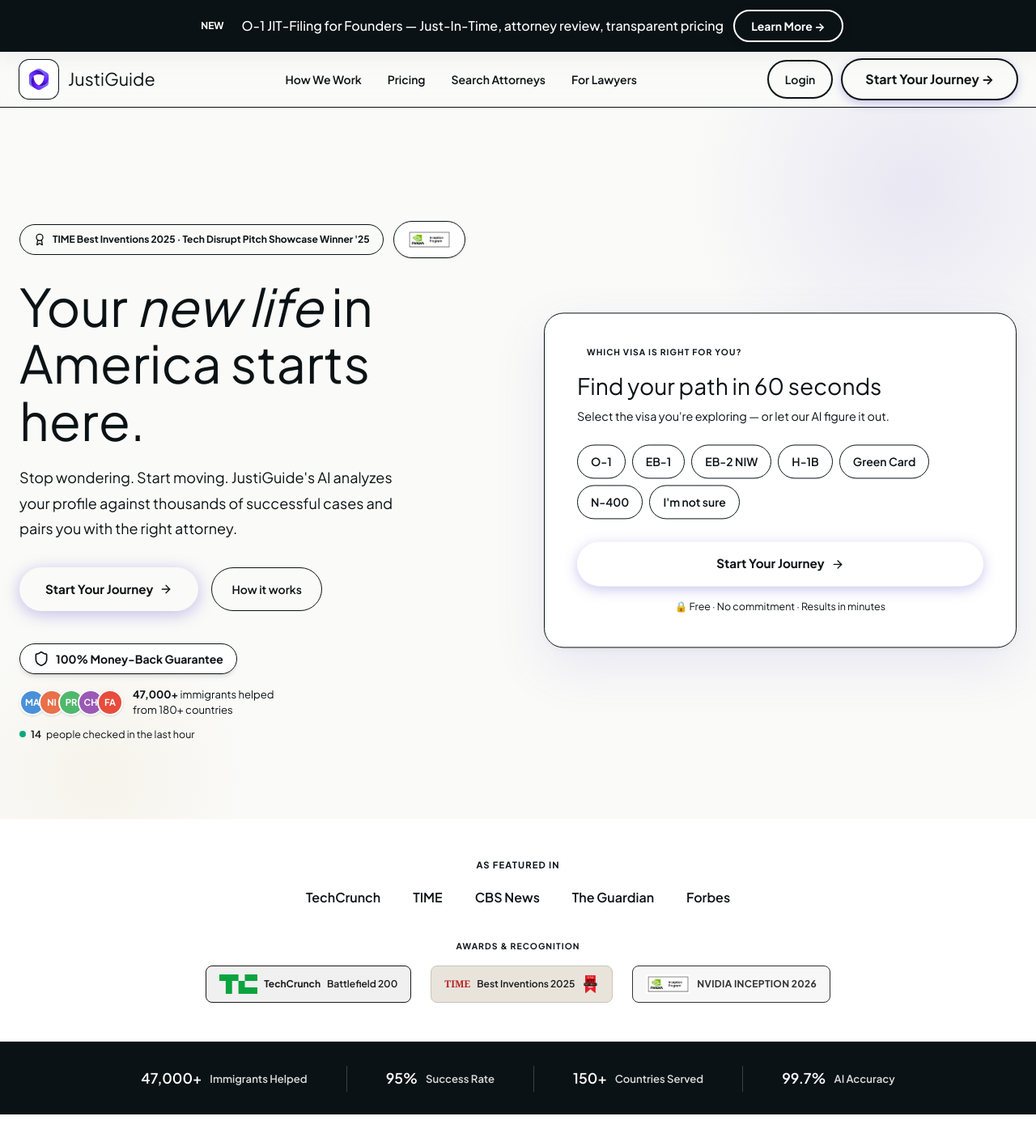
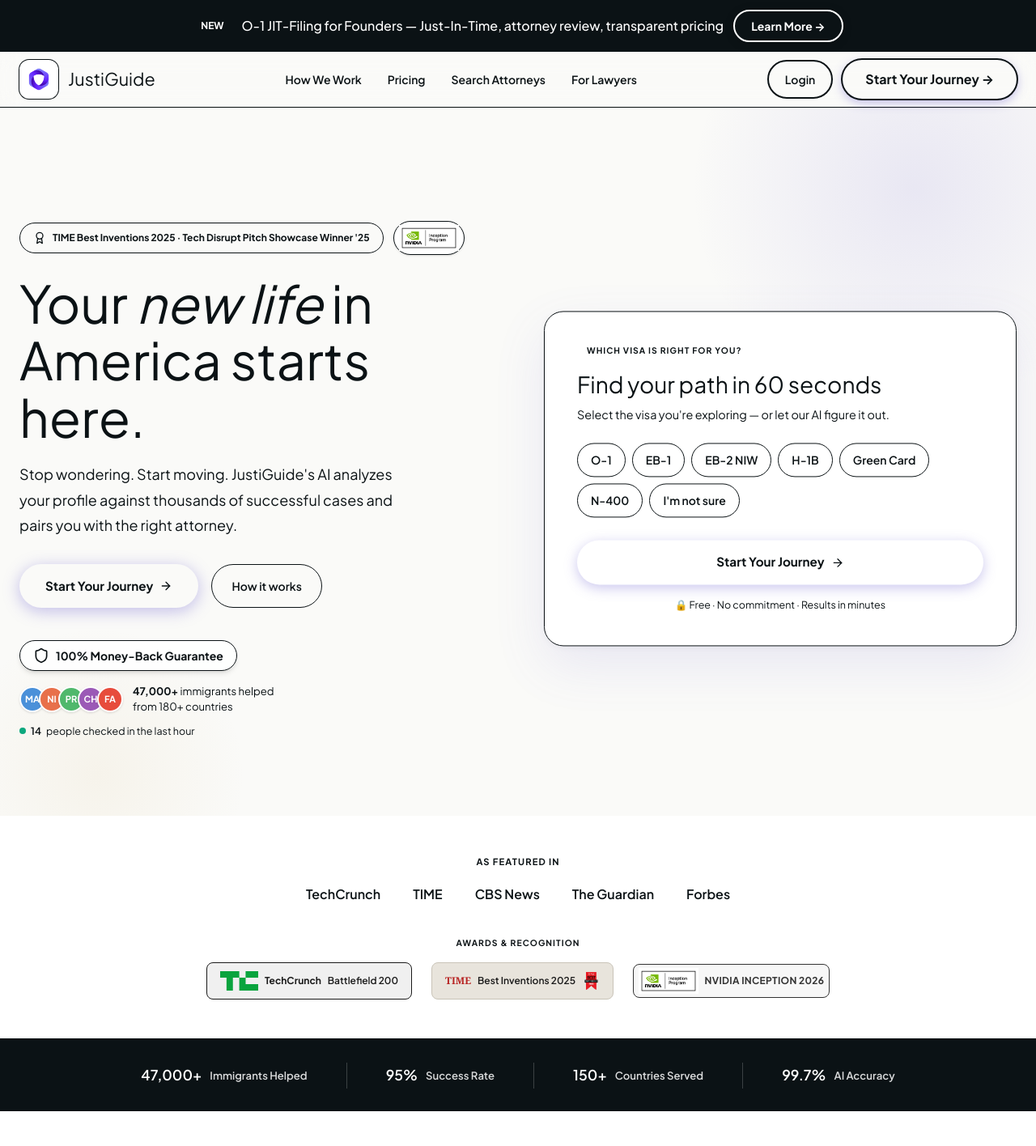
Before and after one commit to bisimusic/JustiGuideAI, a Next.js app: page / in a window 1280 px wide. Shown: the top 1416 px of the page at 81% size. Built offline with nearby package versions, Linux system fonts and the light colour scheme.

Commit message:
Tighten NVIDIA badge pills (hero + press), larger logo (h-8)
Made-with: Cursor

```diff
--- a/app/page.tsx
+++ b/app/page.tsx
@@ -142,8 +142,8 @@ export default function LandingPage() {
                 <a href="https://time.com/collections/best-inventions-2025/7318500/justiguide-relo/" target="_blank" rel="noopener noreferrer" className="inline-flex items-center gap-2 px-4 py-2.5 rounded-full text-xs font-bold text-gold bg-gold-light/80 border border-gold/20 hover:bg-gold-light transition-colors" data-testid="badge-time-inventions">
                   <Award className="w-4 h-4" /> TIME Best Inventions 2025 · Tech Disrupt Pitch Showcase Winner &apos;25
                 </a>
-                <span className="inline-flex items-center justify-center px-4 py-2.5 rounded-full bg-white border border-border/60 shadow-sm">
-                  <img src="/assets/nvidia-inception-badge.png" alt="NVIDIA Inception Program" className="h-6 w-auto object-contain" />
+                <span className="inline-flex items-center justify-center px-1.5 py-1 rounded-full bg-white border border-border/60 shadow-sm">
+                  <img src="/assets/nvidia-inception-badge.png" alt="NVIDIA Inception Program" className="h-8 w-auto object-contain" />
                 </span>
               </div>
               <h1 className="font-display text-[clamp(2.5rem,5vw,4rem)] leading-[1.1] text-ink mb-5">
--- a/components/SocialProofSection.tsx
+++ b/components/SocialProofSection.tsx
@@ -122,8 +122,8 @@ export function PressLogos() {
               className="h-6 w-auto shrink-0 mix-blend-darken"
             />
           </a>
-          <span className="inline-flex items-center gap-2 px-4 py-2.5 rounded-lg text-xs font-bold bg-[#f7f7f7] text-[#333] border border-border/60">
-            <img src="/assets/nvidia-inception-badge.png" alt="" role="presentation" className="h-6 w-auto shrink-0 object-contain" />
+          <span className="inline-flex items-center gap-2 px-1.5 py-1 rounded-lg text-xs font-bold bg-[#f7f7f7] text-[#333] border border-border/60">
+            <img src="/assets/nvidia-inception-badge.png" alt="" role="presentation" className="h-8 w-auto shrink-0 object-contain" />
             <span className="tracking-wide uppercase">NVIDIA Inception 2026</span>
           </span>
         </div>
```
